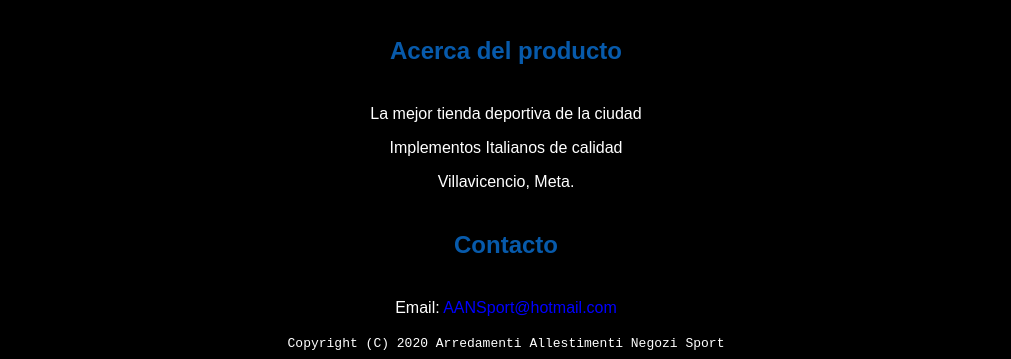
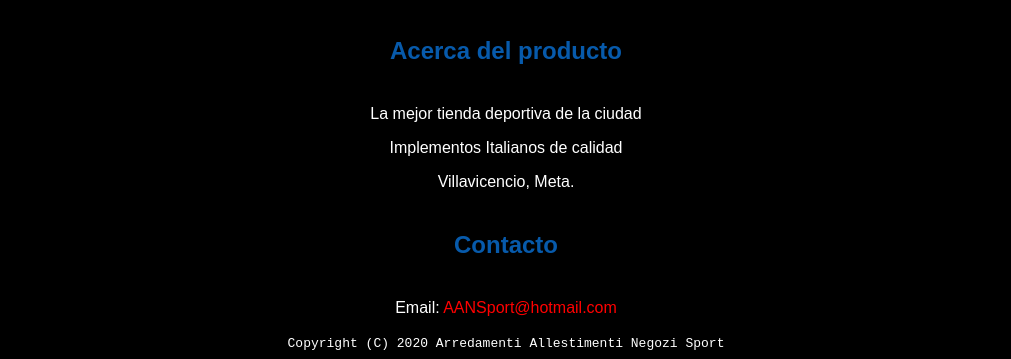
Before and after one commit to juanfelipe10/juanfelipe10.github.io, a plain HTML site: page index.html in a window 1280 px wide. Shown: the part 708-1067 px from the top of the page, without its empty margins (134-1145 px from the left). Drawn offline with Linux system fonts and the light colour scheme.

Commit message:
Update master.css

```diff
--- a/css/master.css
+++ b/css/master.css
@@ -1,8 +1,8 @@
-a { color: blue; /* Color del texto */
+a { color: red; /* Color del texto */
  text-decoration: none; /* Con esto los links no
 estaran subrayados */
  }
- a:hover { color: red;
+ a:hover { color: green;
  text-decoration: none;
  }
  body {
```
